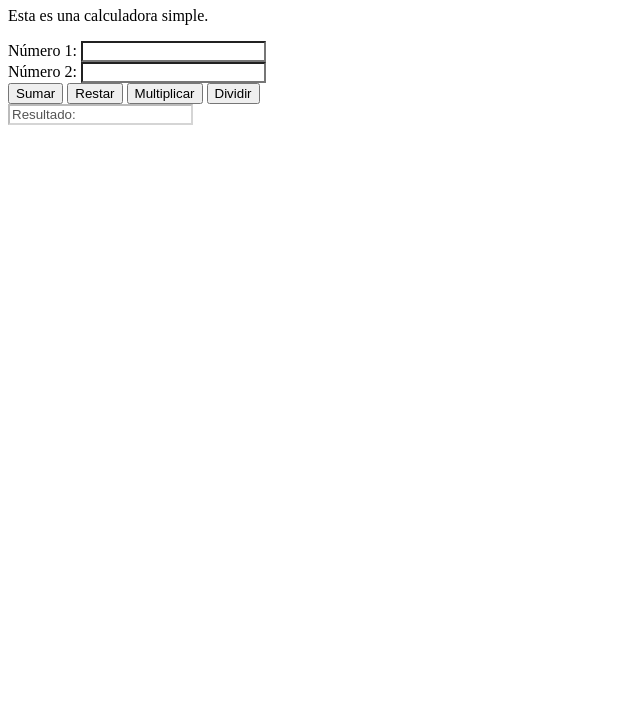
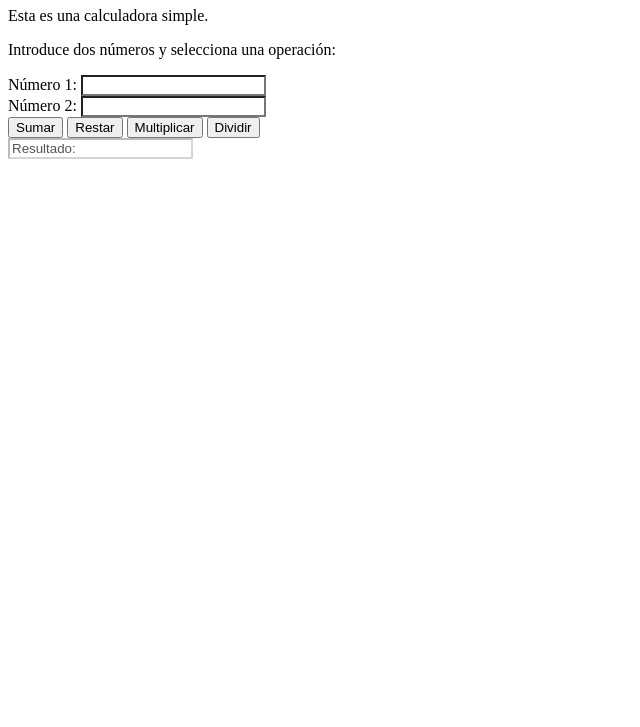
Before and after one commit to fnavas/ejercicios-curso-getafe, a plain HTML site: page calculadora/index.html in a window 1280 px wide. Shown: the part 73-800 px from the top of the page, without its empty margins (0-640 px from the left). Drawn offline with Linux system fonts and the light colour scheme.

Commit message:
feat: add instruction for user input in calculator

```diff
--- a/calculadora/index.html
+++ b/calculadora/index.html
@@ -49,6 +49,7 @@
 <body>
     <h1>Calculadora</h1>
     <p>Esta es una calculadora simple.</p>
+    <p>Introduce dos números y selecciona una operación:</p>
     <label for="numero1">Número 1:</label>
     <input type="number" id="numero1">
     <br>
```
